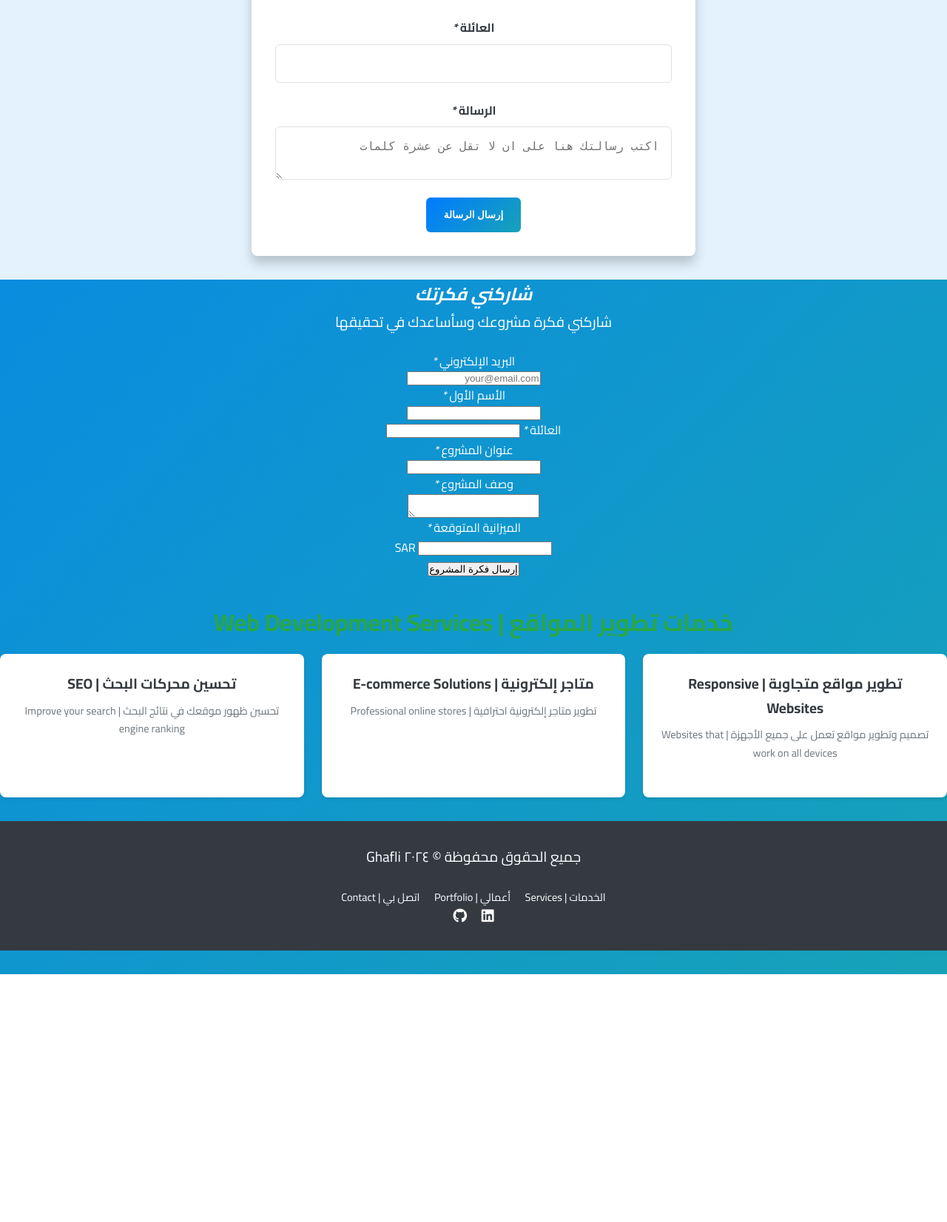
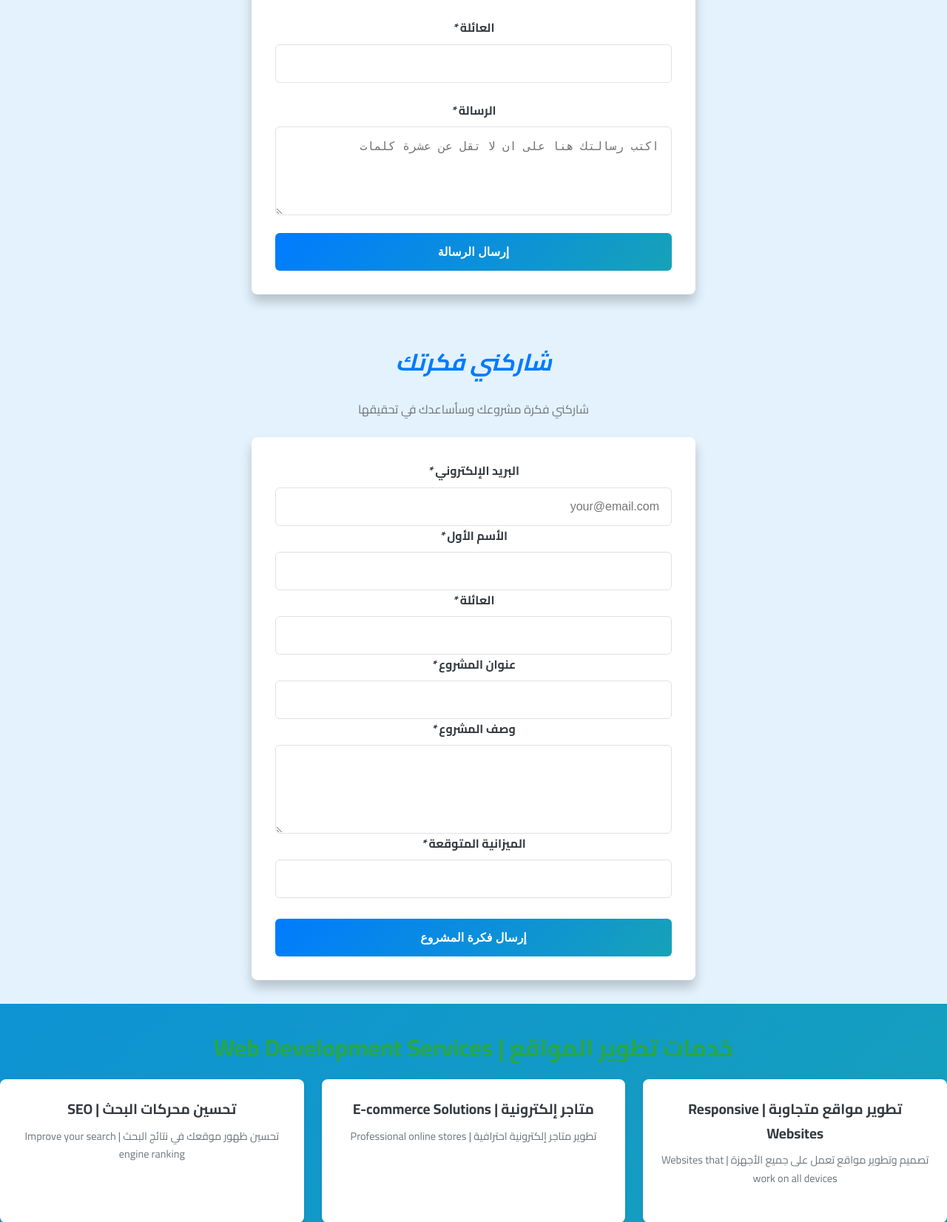
Before and after one commit to Ghafli/Ghafli, a PHP site: page / in a window 1280 px wide. Shown: the part 1454-3106 px from the top of the page at 74% size. Before the commit the page ends 2771 px from the top, so only its background shows below. Run offline with PHP 8.4, Linux system fonts and the light colour scheme.

Commit message:
Update styles.css

```diff
--- a/styles.css
+++ b/styles.css
@@ -181,21 +181,9 @@ nav a:hover {
 }
 
 /* ==========================
-   Contact Form
+   Form Styles (Shared for Contact and Share Idea Forms)
 ========================== */
-.contact-form {
-    background: var(--primary-light);
-    padding: var(--spacing-lg) 0;
-}
-
-.contact-form h2 {
-    text-align: center;
-    font-size: 2rem;
-    color: var(--primary);
-    margin-bottom: var(--spacing-md);
-}
-
-.contact-form form {
+form {
     background: var(--white);
     padding: var(--spacing-lg);
     border-radius: var(--radius-md);
@@ -204,18 +192,25 @@ nav a:hover {
     margin: 0 auto;
 }
 
-.contact-form .form-group {
+form h2 {
+    text-align: center;
+    font-size: 2rem;
+    color: var(--primary);
     margin-bottom: var(--spacing-md);
 }
 
-.contact-form label {
+form .form-group {
+    margin-bottom: var(--spacing-md);
+}
+
+form label {
     display: block;
     font-weight: 600;
     margin-bottom: var(--spacing-xs);
     color: var(--text-dark);
 }
 
-.contact-form input, .contact-form textarea {
+form input, form textarea, form select {
     width: 100%;
     padding: var(--spacing-sm);
     border: 1px solid var(--gray);
@@ -224,13 +219,18 @@ nav a:hover {
     transition: border-color var(--transition-fast), box-shadow var(--transition-fast);
 }
 
-.contact-form input:focus, .contact-form textarea:focus {
+form input:focus, form textarea:focus, form select:focus {
     border-color: var(--primary);
     box-shadow: 0 0 0 3px rgba(0, 123, 255, 0.25);
     outline: none;
 }
 
-.contact-form button {
+form textarea {
+    resize: vertical;
+    min-height: 120px;
+}
+
+form button {
     background: var(--gradient-primary);
     color: var(--white);
     padding: var(--spacing-sm) var(--spacing-md);
@@ -239,12 +239,45 @@ nav a:hover {
     font-weight: 600;
     cursor: pointer;
     transition: transform var(--transition-fast), box-shadow var(--transition-fast);
+    width: 100%;
+    font-size: 1rem;
 }
 
-.contact-form button:hover {
+form button:hover {
     transform: translateY(-2px);
     box-shadow: var(--shadow-md);
 }
+
+form .zf-errorMessage {
+    color: var(--error);
+    font-size: 0.9rem;
+    margin-top: var(--spacing-xs);
+    display: none; /* Hidden by default */
+}
+
+/* ==========================
+   Shared Form Section Styles
+========================== */
+.contact-form, .zf-templateWrapper {
+    padding: var(--spacing-lg) 0;
+    background: var(--primary-light);
+}
+
+.contact-form h2, .zf-templateWrapper h2 {
+    text-align: center;
+    font-size: 2rem;
+    color: var(--primary);
+    margin-bottom: var(--spacing-md);
+}
+
+.contact-form p, .zf-templateWrapper p {
+    text-align: center;
+    font-size: 1rem;
+    color: var(--text-light);
+    margin-bottom: var(--spacing-md);
+}
+
+
 
 /* ==========================
    Services Section
@@ -324,15 +357,15 @@ footer .social-links a:hover {
 }
 
 /* ==========================
-   Responsive Design
+   Responsive Design for Forms
 ========================== */
 @media (max-width: 768px) {
-    nav ul {
-        flex-direction: column;
-        gap: var(--spacing-sm);
+    form {
+        padding: var(--spacing-md);
     }
 
-    .skills-grid, .services-grid {
-        grid-template-columns: 1fr;
+    form button {
+        font-size: 0.9rem;
     }
 }
+}
```
